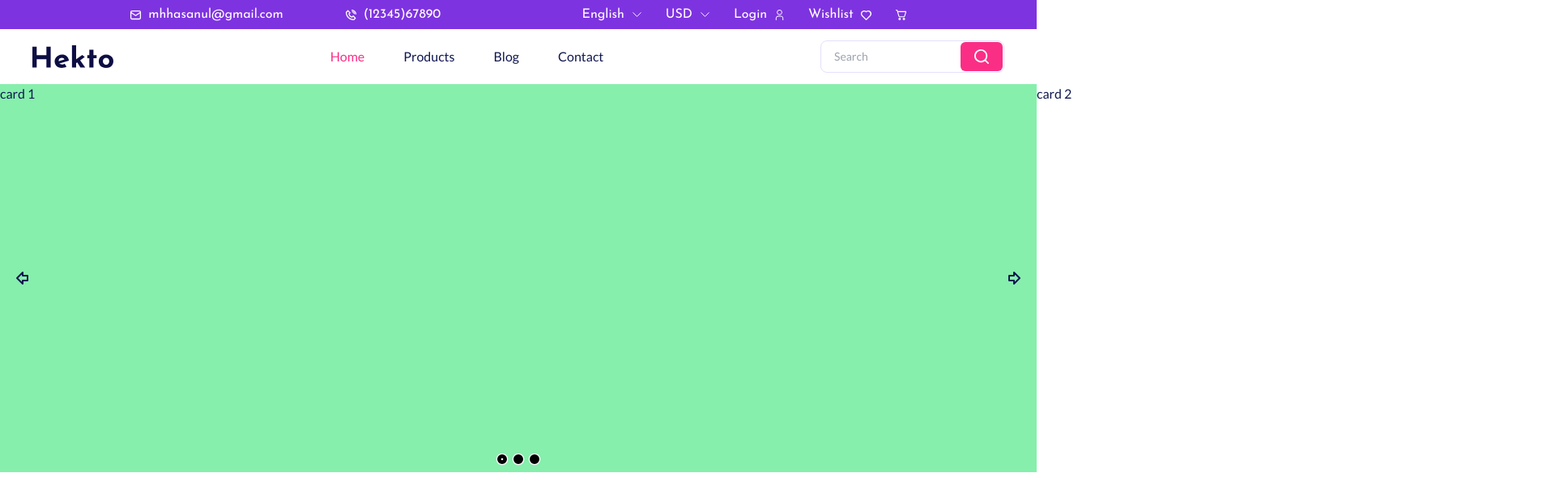
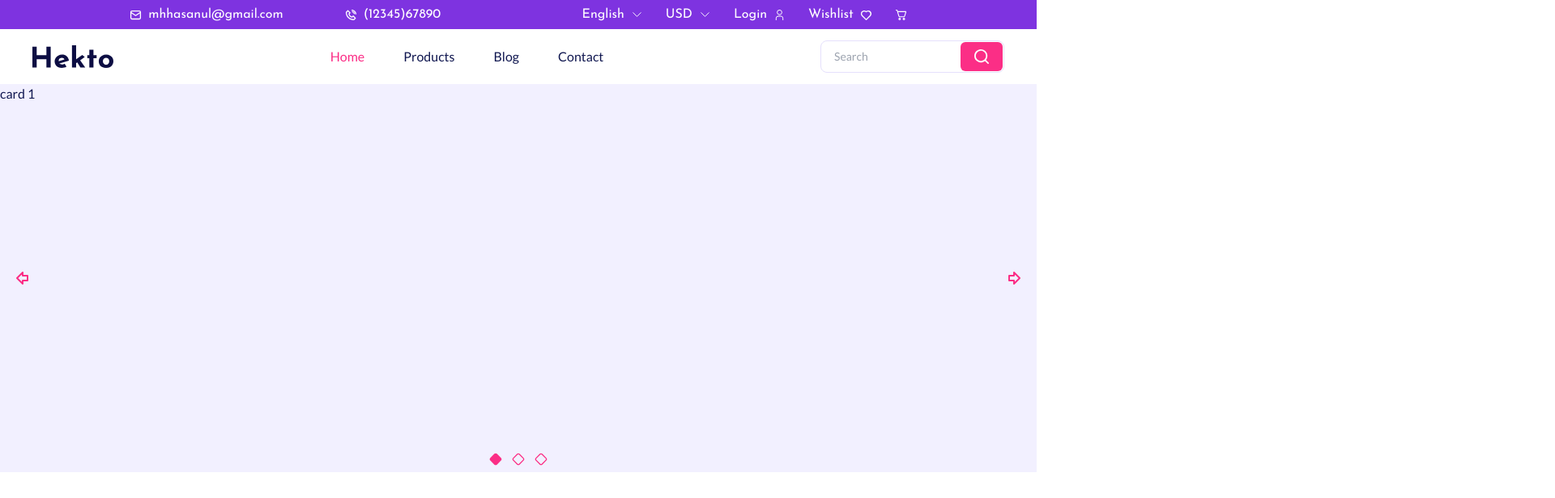
Before and after one commit to RochaDiego04/Hekto, a React (Vite) app: page / in a window 1280 px wide. Shown: the top 616 px of the page at 81% size, 1920 px wide, since content can reach past the window. Built offline with nearby package versions, Linux system fonts and the light colour scheme.

Commit message:
feat [slider]: tiny tweaks slider's design, missing information from backend

```diff
--- a/src/components/CardSlider/CardSlider.css
+++ b/src/components/CardSlider/CardSlider.css
@@ -16,11 +16,18 @@
   transition: background-color 100ms ease-in-out;
 }
 
-.card-slider--btn:hover {
-  background-color: rgba(0, 0, 0, 0.2);
+.card-slider--btn--left:hover,
+.card-slider--btn--left:focus-visible {
+  background: linear-gradient(to right, rgba(0, 0, 0, 0.1), rgba(0, 0, 0, 0));
 }
 
-.card-slider--btn .card-slider-btn > * {
+.card-slider--btn--right:hover,
+.card-slider--btn--right:focus-visible {
+  background: linear-gradient(to left, rgba(0, 0, 0, 0.1), rgba(0, 0, 0, 0));
+}
+
+.card-slider-btn > *,
+.card-slider-btn:focus-visible > * {
   stroke: white;
   fill: black;
   width: 2rem;
@@ -33,6 +40,12 @@
   cursor: pointer;
   width: 1rem;
   height: 1rem;
+  transition: scale 150ms ease-in;
+}
+
+.card-slider--dot-btn:hover,
+.card-slider--dot-btn:focus-visible {
+  scale: 1.2;
 }
 
 .card-slider--dot-btn > * {
@@ -41,3 +54,8 @@
   height: 100%;
   width: 100%;
 }
+
+.card-slider--dot-btn:focus-visible,
+.card-slider--btn:focus-visible {
+  outline: auto;
+}
--- a/src/components/CardSlider/CardSlider.tsx
+++ b/src/components/CardSlider/CardSlider.tsx
@@ -1,5 +1,11 @@
 import { useState } from "react";
-import { ArrowBigLeft, ArrowBigRight, Circle, CircleDot } from "lucide-react";
+import {
+  ArrowBigLeft,
+  ArrowBigRight,
+  Circle,
+  CircleDot,
+  Diamond,
+} from "lucide-react";
 
 import "./CardSlider.css";
 
@@ -24,12 +30,12 @@ export default function CardSlider() {
   }
 
   return (
-    <div className=" w-full bg-green-300 h-[60vh] relative">
-      <div className=" w-full h-full flex ">
+    <div className=" w-full bg-bgCardSlider h-[60vh] relative">
+      <div className=" w-full h-full flex overflow-hidden">
         {cardsInfo.map((info) => {
           return (
             <div
-              className="card-slider--card w-full min-w-full h-full overflow-hidden"
+              className="card-slider--card w-full min-w-full h-full"
               style={{ translate: `${-100 * cardIndex}%` }}
             >
               {info}
@@ -38,20 +44,34 @@ export default function CardSlider() {
         })}
       </div>
       {/* <img src="./src/assets/img/lamp.png" alt="" /> */}
-      <button className="card-slider--btn left-0" onClick={showPrevCard}>
-        <ArrowBigLeft />
+      <button
+        className="card-slider--btn card-slider--btn--left left-0"
+        onClick={showPrevCard}
+        aria-label="View Previous Card"
+      >
+        <ArrowBigLeft className="stroke-primary" />
       </button>
-      <button className="card-slider--btn right-0" onClick={showNextCard}>
-        <ArrowBigRight />
+      <button
+        className="card-slider--btn card-slider--btn--right right-0"
+        onClick={showNextCard}
+        aria-label="View Next Card"
+      >
+        <ArrowBigRight className="stroke-primary" />
       </button>
 
-      <div className="absolute bottom-2 left-[50%] translate-x-[-50%] flex gap-1">
+      <div className="absolute bottom-2 left-[50%] translate-x-[-50%] flex gap-3">
         {cardsInfo.map((_, index) => (
           <button
             className="card-slider--dot-btn"
+            aria-label={`View Card Number ${index + 1}`}
             onClick={() => setCardIndex(index)}
           >
-            {index === cardIndex ? <CircleDot></CircleDot> : <Circle></Circle>}
+            <Diamond
+              aria-hidden
+              className={`${
+                index === cardIndex ? "fill-primary" : "fill-none"
+              } stroke-primary`}
+            />
           </button>
         ))}
       </div>
--- a/src/index.css
+++ b/src/index.css
@@ -23,6 +23,8 @@
   --success: #0cc562;
   --success-dark: #00994c;
   --success-light: #92f2bf;
+
+  --bg-card-slider: #f2f0ff;
 
   --main-font: "Josefin Sans", sans-serif;
   --body-font: "Lato", sans-serif;
--- a/tailwind.config.js
+++ b/tailwind.config.js
@@ -30,6 +30,7 @@ export default {
         success: "#0cc562",
         successDark: "#00994c",
         successLight: "#92f2bf",
+        bgCardSlider: "#f2f0ff",
       },
     },
     backgroundColor: (theme) => ({
```
